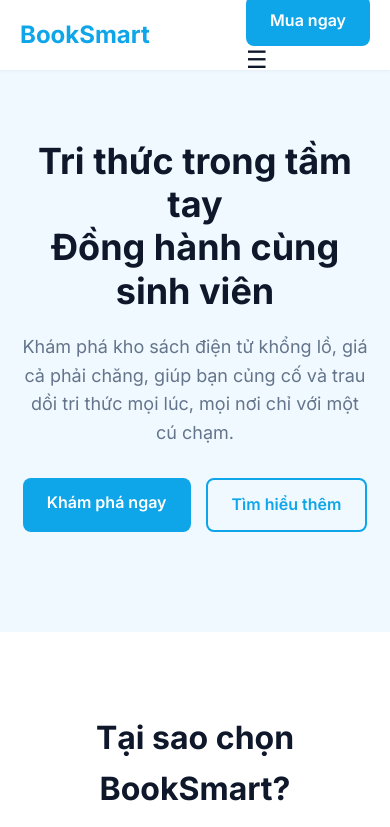
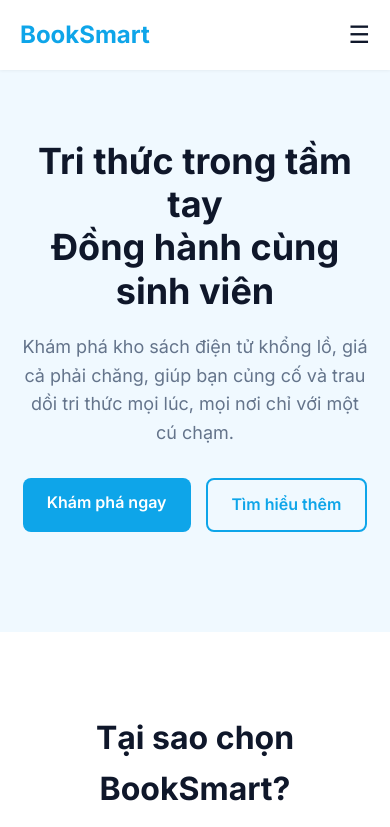
Before and after one commit to mariofx5045/Ebook, a plain HTML site: page index.html in a window 390 px wide. Shown: the top 827 px of the page. Drawn offline with Linux system fonts and the light colour scheme.

Commit message:
Update style.css

```diff
--- a/css/style.css
+++ b/css/style.css
@@ -121,10 +121,19 @@ header {
     height: 70px;
 }
 
+/* 1. Logo (Chiếm không gian bên trái) */
 .logo {
     font-size: 1.5rem;
     font-weight: 700;
     color: var(--primary-color);
+    flex: 1; /* Giúp đẩy các phần tử khác ra giữa */
+}
+
+/* 2. Menu Links (Căn giữa tuyệt đối) */
+.nav-center {
+    flex: 2; /* Chiếm phần lớn không gian giữa */
+    display: flex;
+    justify-content: center;
 }
 
 .nav-links {
@@ -136,10 +145,25 @@ header {
     font-weight: 500;
     color: var(--text-color);
     transition: var(--transition);
+    font-size: 0.95rem;
 }
 
 .nav-links a:hover {
     color: var(--primary-color);
+}
+
+/* 3. Button bên phải */
+.nav-right {
+    flex: 1; /* Cân bằng với Logo */
+    display: flex;
+    justify-content: flex-end;
+    align-items: center;
+    gap: 15px;
+}
+
+.btn-sm {
+    padding: 8px 20px;
+    font-size: 0.9rem;
 }
 
 .mobile-menu-btn {
@@ -149,6 +173,48 @@ header {
     font-size: 1.5rem;
     cursor: pointer;
     color: var(--heading-color);
+}
+
+/* --- Responsive Design (Mobile & Tablet) --- */
+@media (max-width: 900px) { /* Tăng điểm gãy (breakpoint) lên 900px để tránh vỡ menu trên tablet */
+    .hide-on-mobile {
+        display: none; /* Ẩn nút Mua ngay trên header mobile để đỡ chật */
+    }
+
+    .mobile-menu-btn {
+        display: block;
+    }
+
+    /* Reset lại flex layout trên mobile */
+    .nav-center {
+        position: static;
+        flex: unset;
+    }
+
+    .nav-links {
+        position: absolute;
+        top: 70px;
+        left: 0;
+        width: 100%;
+        background-color: var(--white);
+        flex-direction: column;
+        align-items: center;
+        padding: 30px 0;
+        box-shadow: 0 4px 6px -1px rgba(0,0,0,0.1);
+
+        /* Hiệu ứng trượt/ẩn */
+        transform: translateY(-150%);
+        transition: transform 0.3s ease-in-out;
+        z-index: -1;
+    }
+
+    .nav-links.active {
+        transform: translateY(0);
+    }
+
+    .nav-links li {
+        margin-bottom: 20px;
+    }
 }
 
 /* --- Hero Section --- */
```
